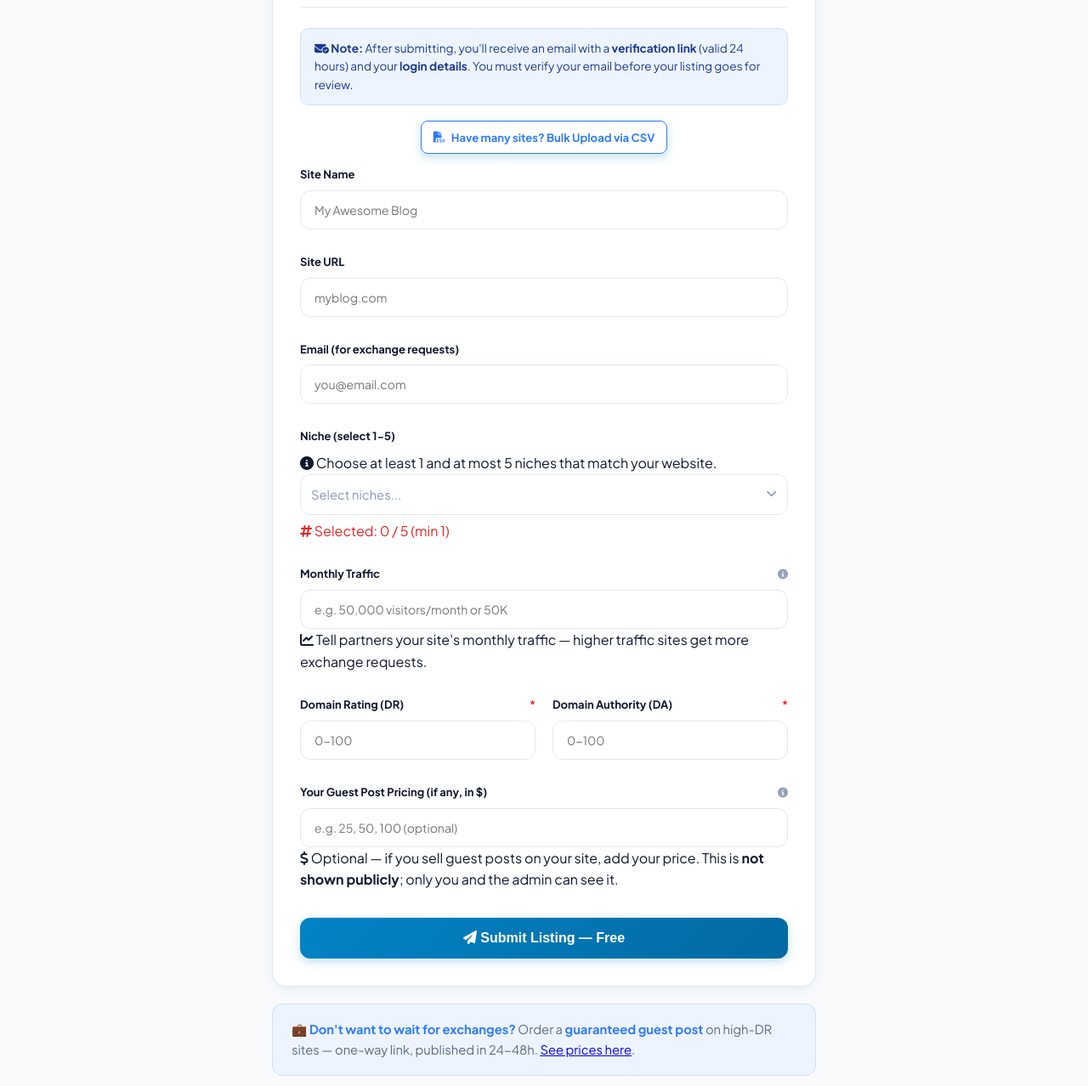
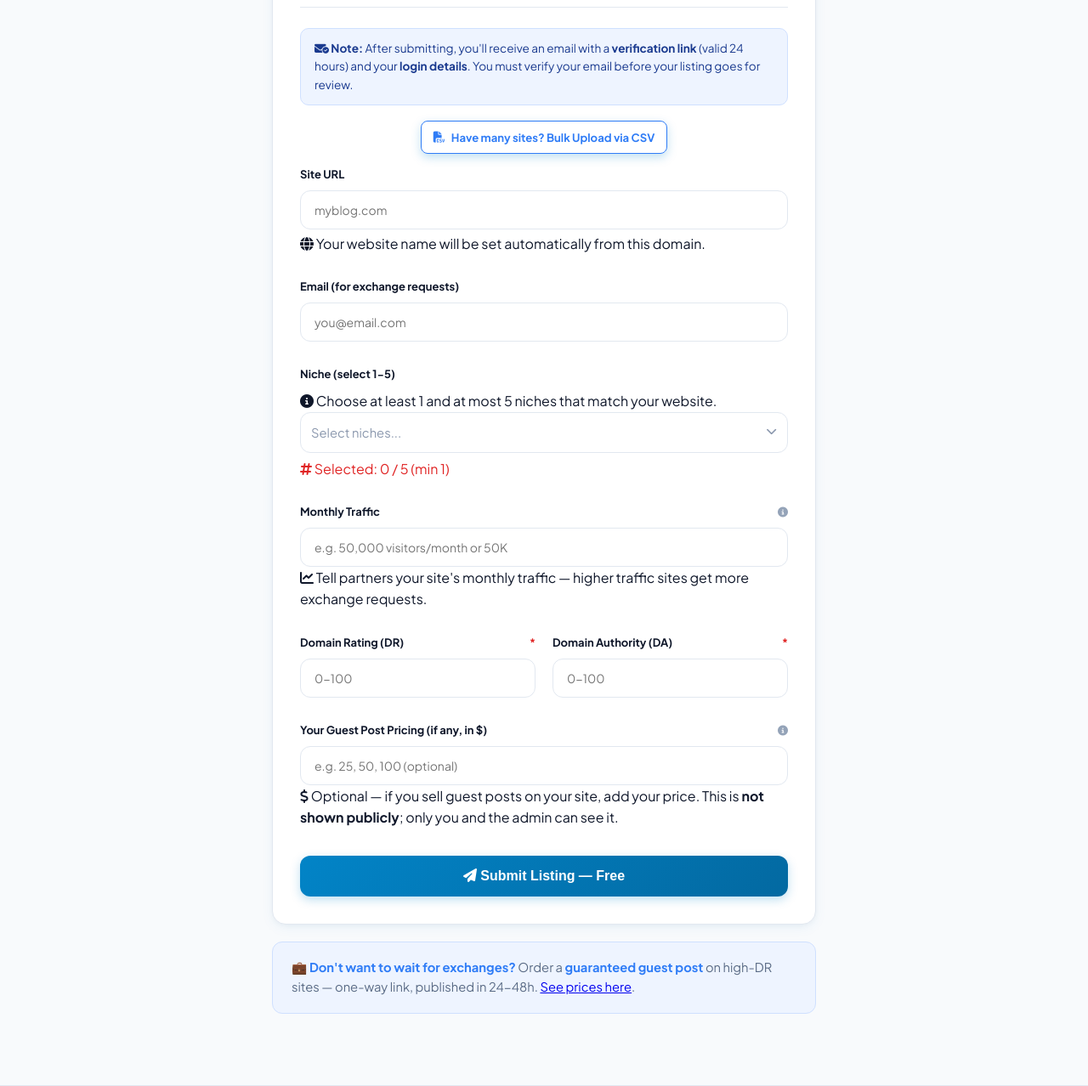
Before and after one commit to Twh-555/link-exchange, a Flask app: page /submit in a window 1280 px wide. Shown: the part 396-1674 px from the top of the page at 85% size. Run offline with Flask 3, Linux system fonts and the light colour scheme; some libraries are stand-ins or nearby versions.

Commit message:
Submit: remove Site Name field, site name = domain automatically (shown in directory)

```diff
--- a/app.py
+++ b/app.py
@@ -711,10 +711,12 @@ def submit():
                     verify_token = secrets.token_urlsafe(24)
                     verify_expires = (datetime.utcnow() +
                                       timedelta(hours=24)).isoformat()
+                    # site name = domain (user no longer enters it)
+                    auto_name = site_url.replace("www.", "")[:60]
                     db.execute(
                         "INSERT INTO sites (site_name, site_url, email, niche, description, dr, da, traffic, status, token, password, verified, verify_token, verify_expires, owner_verified, created_at, guest_post_price)"
                         " VALUES (?,?,?,?,?,?,?,?, ?, ?, ?, 0, ?, ?, ?, ?, ?)",
-                        (f.get("site_name", "").strip()[:60], site_url, email,
+                        (auto_name, site_url, email,
                          niche_str, f.get("description", "").strip()[:200],
                          min(dr, 100), min(da, 100),
                          f.get("traffic", "").strip()[:60],
@@ -1080,11 +1082,12 @@ def edit_site(site_id):
             msg = "❌ DR and DA must be between 0 and 100."
         else:
             db.execute(
-                "UPDATE sites SET site_name=?, description=?, dr=?, da=?, traffic=? WHERE id=?",
+                "UPDATE sites SET site_name=?, description=?, dr=?, da=?, traffic=?, guest_post_price=? WHERE id=?",
                 (f.get("site_name", "").strip()[:60],
                  f.get("description", "").strip()[:200],
                  min(dr, 100), min(da, 100),
-                 f.get("traffic", "").strip()[:60], site_id))
+                 f.get("traffic", "").strip()[:60],
+                 f.get("guest_post_price", "").strip()[:60], site_id))
             db.commit()
             msg = "✅ Listing updated!"
             ok = True
--- a/templates/submit.html
+++ b/templates/submit.html
@@ -71,13 +71,10 @@
           if (!sel) return;
           sel.addEventListener('change', function () {
             var opt = sel.options[sel.selectedIndex];
-            var nameIn = document.getElementById('siteNameInput');
             var urlIn = document.getElementById('siteUrlInput');
             if (opt && opt.value) {
-              if (nameIn) nameIn.value = opt.getAttribute('data-name') || '';
               if (urlIn) { urlIn.value = opt.value; urlIn.readOnly = true; }
             } else {
-              if (nameIn) nameIn.value = '';
               if (urlIn) { urlIn.value = ''; urlIn.readOnly = false; }
             }
           });
@@ -99,12 +96,9 @@
       <input type="hidden" name="email" value="{{ user_email }}">
       {% endif %}
       <div class="form-group">
-        <label class="field-label">Site Name</label>
-        <input class="form-control" name="site_name" id="siteNameInput" required placeholder="My Awesome Blog">
-      </div>
-      <div class="form-group">
         <label class="field-label">Site URL</label>
         <input class="form-control" name="site_url" id="siteUrlInput" required placeholder="myblog.com">
+        <p class="form-note" style="margin-top:4px"><i class="fa-solid fa-globe"></i> Your website name will be set automatically from this domain.</p>
       </div>
       {% if not user_email %}
       <div class="form-group">
```
